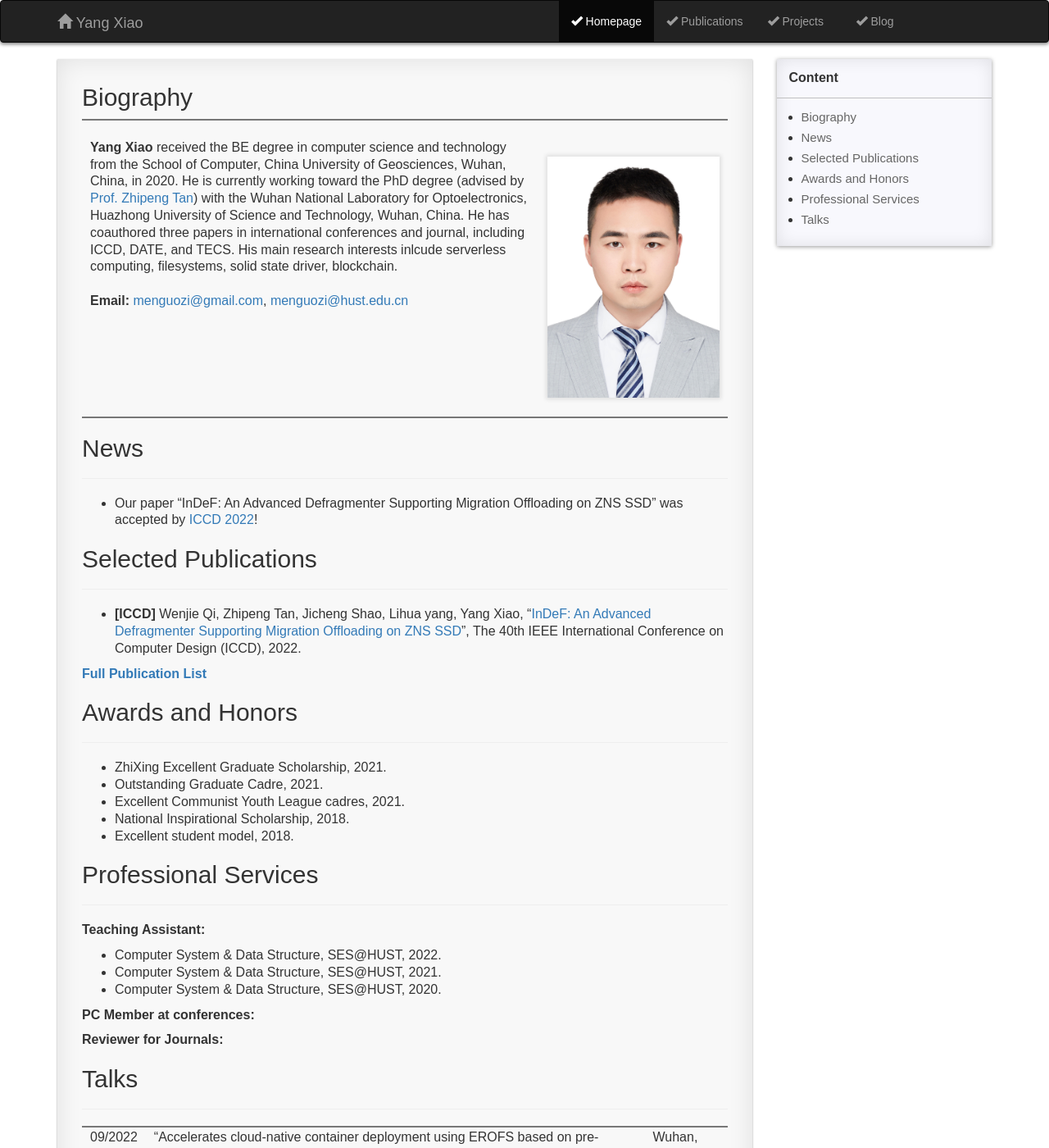
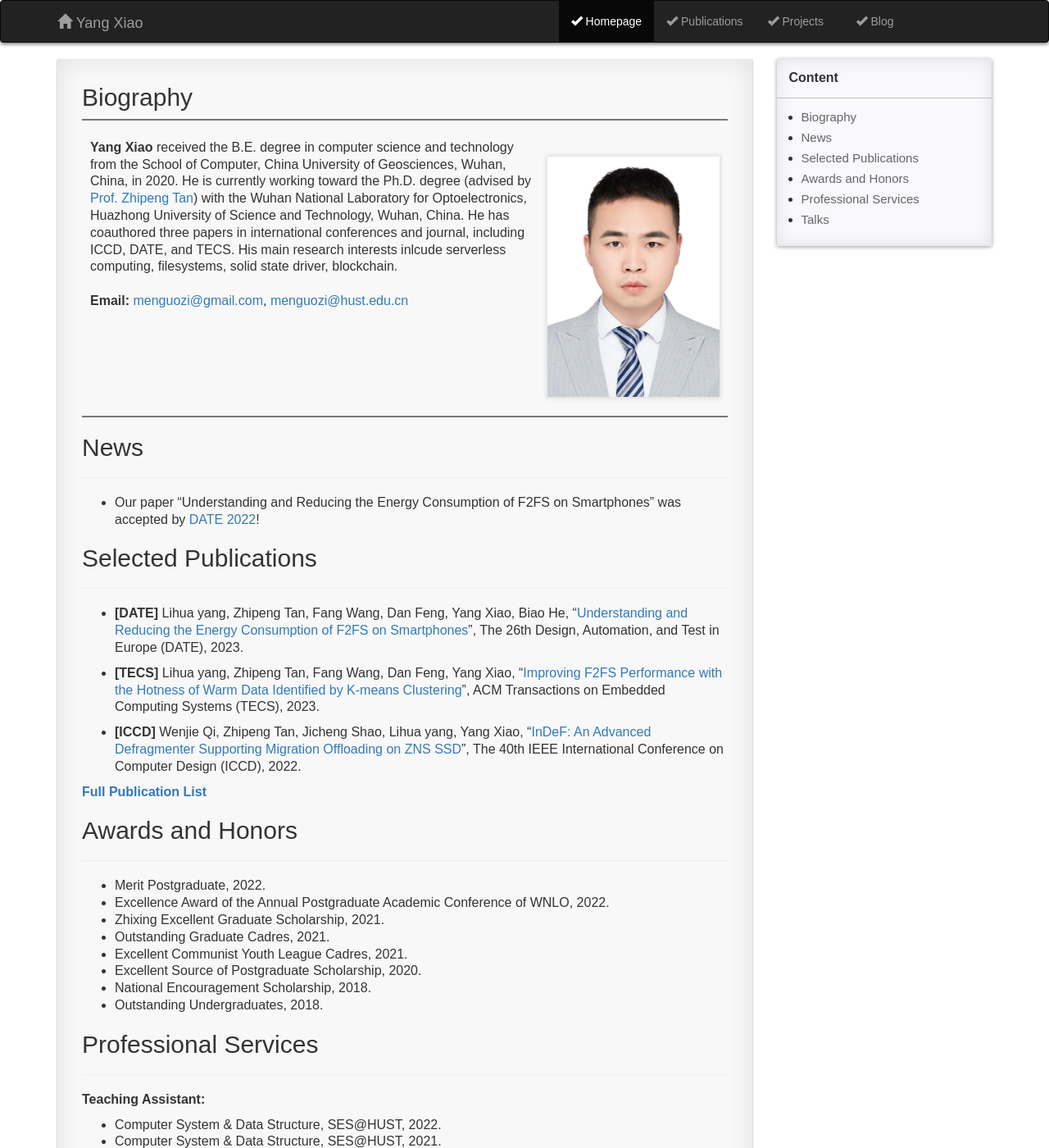
Before and after one commit to Menguozi/Menguozi.github.io, a Jekyll site: the page built from pages/1_homepage.md, in a window 1280 px wide and 1400 px high. Shown: the whole window at 82% size. Built offline with Jekyll 4.4.1, drawn with Linux system fonts in a browser that asks for light colours; comment, search, counter and statistics services are not loaded; some of the changed text lies outside the part shown.

Commit message:
Add DATE '23 & TECS.

```diff
--- a/pages/1_homepage.md
+++ b/pages/1_homepage.md
@@ -12,19 +12,23 @@ permalink: /homepage/
 
 ## Biography
 
-| <br> **Yang Xiao** received the BE degree in computer science and technology from the School of Computer, China University of Geosciences, Wuhan, China, in 2020. He is currently working toward the PhD degree (advised by [Prof. Zhipeng Tan](http://faculty.hust.edu.cn/tanzhipeng/zh_CN/index.htm)) with the Wuhan National Laboratory for Optoelectronics, Huazhong University of Science and Technology, Wuhan, China. He has coauthored three papers in international conferences and journal, including ICCD, DATE, and TECS. His main research interests inlcude serverless computing, filesystems, solid state driver, blockchain. <br> <br> **Email:** <menguozi@gmail.com>, <menguozi@hust.edu.cn>   <br> <br> | <br> &emsp; ![image](https://menguozi.github.io/images/menguozi-himo.jpg) <br> <br> |
+| <br> **Yang Xiao** received the B.E. degree in computer science and technology from the School of Computer, China University of Geosciences, Wuhan, China, in 2020. He is currently working toward the Ph.D. degree (advised by [Prof. Zhipeng Tan](https://msata-lab.github.io/)) with the Wuhan National Laboratory for Optoelectronics, Huazhong University of Science and Technology, Wuhan, China. He has coauthored three papers in international conferences and journal, including ICCD, DATE, and TECS. His main research interests inlcude serverless computing, filesystems, solid state driver, blockchain. <br> <br> **Email:** <menguozi@gmail.com>, <menguozi@hust.edu.cn>   <br> <br> | <br> &emsp; ![image](https://menguozi.github.io/images/menguozi-himo.jpg) <br> <br> |
 
 ## News
 
 ---
 
-* Our paper "InDeF: An Advanced Defragmenter Supporting Migration Offloading on ZNS SSD" was accepted by [ICCD 2022](https://www.iccd-conf.com/Home.html)!
+* Our paper "Understanding and Reducing the Energy Consumption of F2FS on Smartphones" was accepted by [DATE 2022](https://www.date-conference.com/date-2023-accepted-papers)!
 
 
 ## Selected Publications
 
 ---
-* **[ICCD]** Wenjie Qi, Zhipeng Tan, Jicheng Shao, Lihua yang, Yang Xiao, "[InDeF: An Advanced Defragmenter Supporting Migration Offloading on ZNS SSD](https://www.iccd-conf.com/Home.html)", The 40th IEEE International Conference on Computer Design (ICCD), 2022.
+* **[DATE]** Lihua yang, Zhipeng Tan, Fang Wang, Dan Feng, Yang Xiao, Biao He, "[Understanding and Reducing the Energy Consumption of F2FS on Smartphones](https://www.date-conference.com/date-2023-accepted-papers)", The 26th Design, Automation, and Test in Europe (DATE), 2023.
+
+* **[TECS]** Lihua yang, Zhipeng Tan, Fang Wang, Dan Feng, Yang Xiao, "[Improving F2FS Performance with the Hotness of Warm Data Identified by K-means Clustering](https://dl.acm.org/journal/tecs)", ACM Transactions on Embedded Computing Systems (TECS), 2023.
+
+* **[ICCD]** Wenjie Qi, Zhipeng Tan, Jicheng Shao, Lihua yang, Yang Xiao, "[InDeF: An Advanced Defragmenter Supporting Migration Offloading on ZNS SSD](https://ieeexplore.ieee.org/document/9978492)", The 40th IEEE International Conference on Computer Design (ICCD), 2022.
 
 [**Full Publication List**](http://menguozi.github.io/publication/)
 
@@ -32,11 +36,14 @@ permalink: /homepage/
 ## Awards and Honors
 
 ---
-*  ZhiXing Excellent Graduate Scholarship, 2021.
-*  Outstanding Graduate Cadre, 2021.
-*  Excellent Communist Youth League cadres, 2021.
-*  National Inspirational Scholarship, 2018.
-*  Excellent student model, 2018.
+*  Merit Postgraduate, 2022.
+*  Excellence Award of the Annual Postgraduate Academic Conference of WNLO, 2022.
+*  Zhixing Excellent Graduate Scholarship, 2021.
+*  Outstanding Graduate Cadres, 2021.
+*  Excellent Communist Youth League Cadres, 2021.
+*  Excellent Source of Postgraduate Scholarship, 2020.
+*  National Encouragement Scholarship, 2018.
+*  Outstanding Undergraduates, 2018.
 
 ## Professional Services
 
@@ -56,4 +63,4 @@ permalink: /homepage/
 
 ---
 
-|09/2022|"Accelerates cloud-native container deployment using EROFS based on pre-trained shared dictionary", Invited Talk in WNLO PAAC 2022. |Wuhan, China
+|09/2022|"Accelerating cloud-native container deployment using EROFS based on pre-trained shared dictionary", Invited Talk in WNLO APAC 2022. |Wuhan, China
```
Also changed, not shown: pages/2_publication.md (+6 -1 lines), pages/3_project.md (+10 -2 lines).
